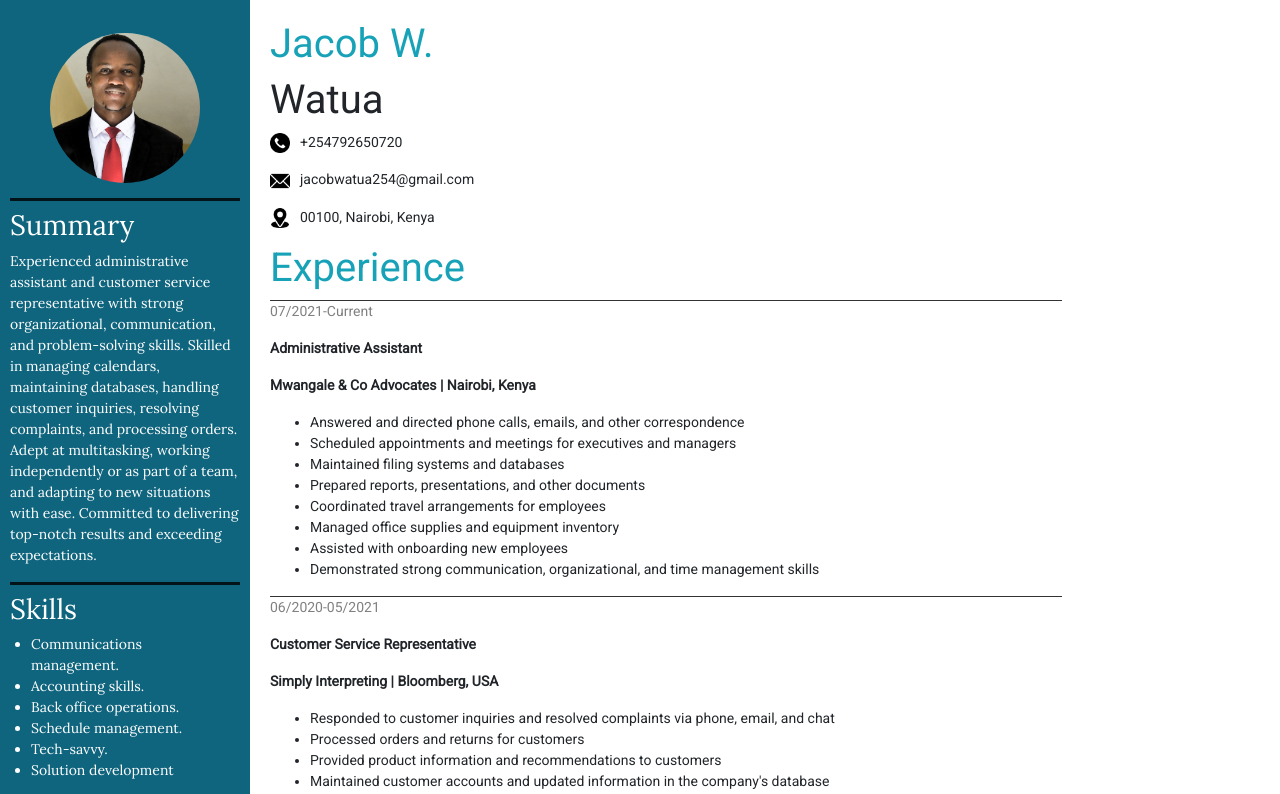
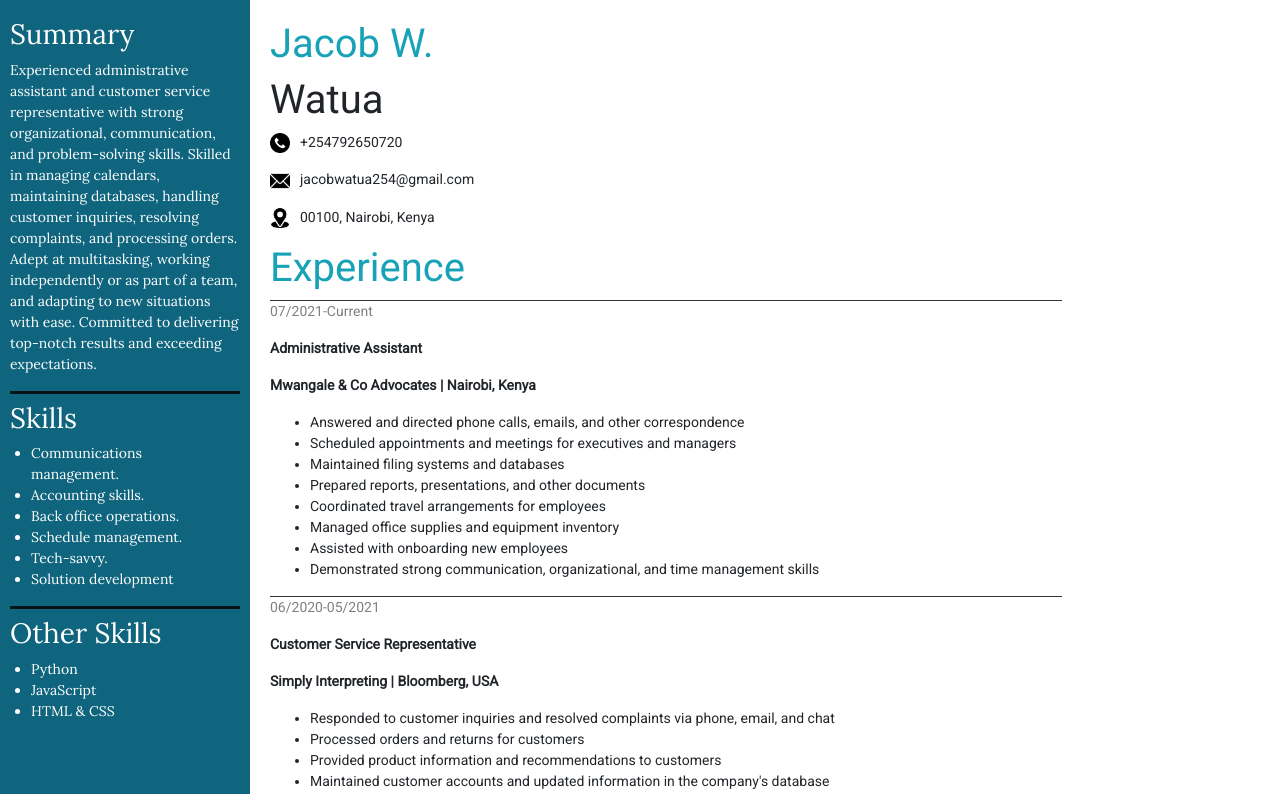
Before and after one commit to jacobwatua/myResume, a Vue app: page / in a window 1280 px wide. Shown: the top 794 px of the page. Built offline with nearby package versions, Linux system fonts and the light colour scheme.

Commit message:
Update resume.vue

```diff
--- a/src/components/resume.vue
+++ b/src/components/resume.vue
@@ -1,7 +1,6 @@
 <template>
   <div class="resume">
         <div class="side-bar">
-            <div class="profile"><img src="../assets/images/profile.jpeg" alt="profile"></div>
             <div class="summary">
                 <h3>Summary</h3>
                 <p>Experienced administrative assistant and customer service representative with strong organizational, communication, and problem-solving skills. Skilled in managing calendars, maintaining databases, handling customer inquiries, resolving complaints, and processing orders. Adept at multitasking, working independently or as part of a team, and adapting to new situations with ease. Committed to delivering top-notch results and exceeding expectations.</p>
```
